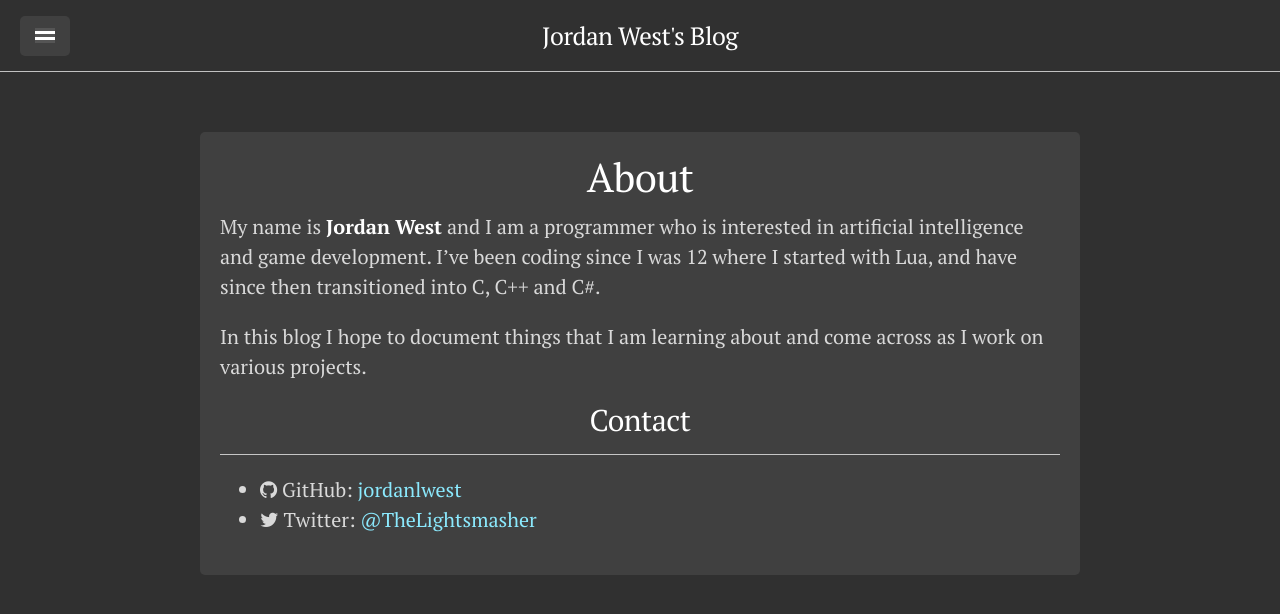
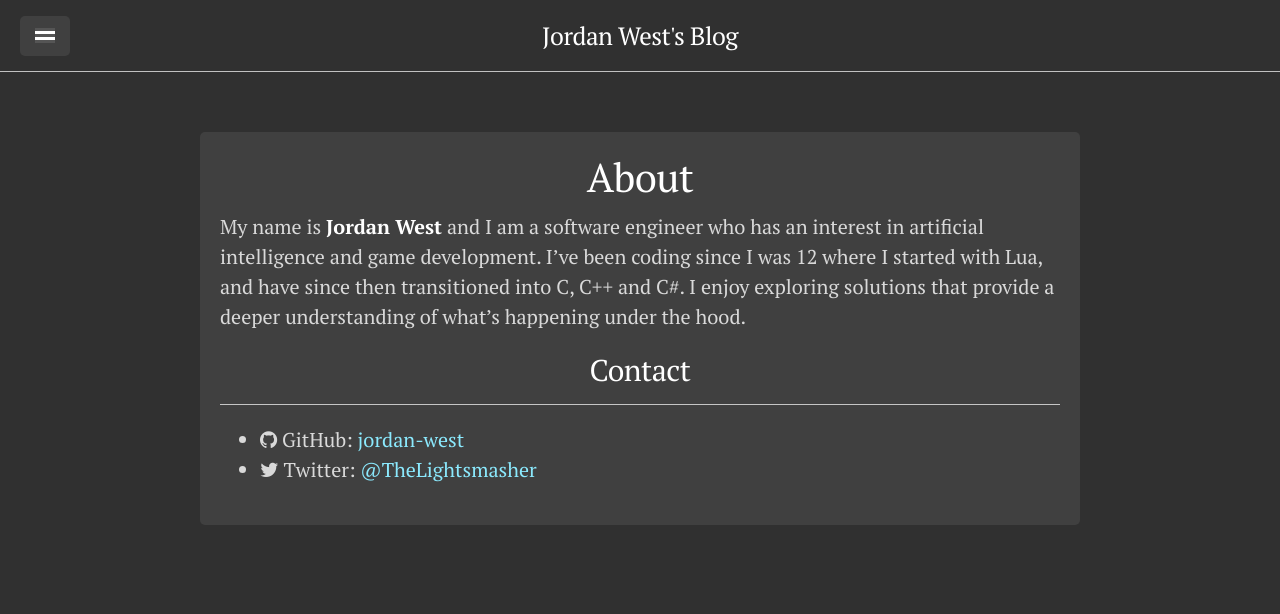
Before and after one commit to jordan-west/jordan-west.github.io, a Jekyll site: the page built from about.md, in a window 1280 px wide. Shown: the top 614 px of the page. Built offline with Jekyll 4.4.1, drawn with Linux system fonts in a browser that asks for light colours.

Commit message:
Updated Github name, removed analytics

```diff
--- a/_config.yml
+++ b/_config.yml
@@ -2,18 +2,16 @@ permalink: pretty
 markdown: kramdown
 
 title: "Jordan West's Blog"
-description: 'Computer Science graduate. Interest in artificial intelligence and how things learn. Avatar art by <a href="http://twitter.com/scribjellyfish">@scribjellyfish</a>'
+description: 'Software Engineer. Interest in artificial intelligence and how things learn. Avatar art by <a href="http://twitter.com/scribjellyfish">@scribjellyfish</a>'
 paginate: 5
 excerpt_separator: '<!--more-->'
 
 author:
   name: Jordan West
-  github: jordanlwest
-  google_analytics_id: UA-110403942-1
-  google_analytics_url: jordanlwest.github.io
+  github: jordan-west
 
 github:
-    repo: https://github.com/jordanlwest/jordanlwest.github.io
+    repo: https://github.com/jordan-west/jordan-west.github.io
 
 version: 1.0.0
 
--- a/_includes/analytics.html
+++ /dev/null
@@ -1,10 +0,0 @@
-<!-- Google Analytics -->
-<script>
-  (function(i,s,o,g,r,a,m){i['GoogleAnalyticsObject']=r;i[r]=i[r]||function(){
-  (i[r].q=i[r].q||[]).push(arguments)},i[r].l=1*new Date();a=s.createElement(o),
-  m=s.getElementsByTagName(o)[0];a.async=1;a.src=g;m.parentNode.insertBefore(a,m)
-  })(window,document,'script','//www.google-analytics.com/analytics.js','ga');
-  ga('create', '{{site.author.google_analytics_id}}', '{{site.author.google_analytics_url}}');
-  ga('send', 'pageview');
-</script>
-<!-- End Google Analytics -->
--- a/about.md
+++ b/about.md
@@ -3,11 +3,9 @@ layout: page
 title: About
 ---
 
-My name is **Jordan West** and I am a programmer who is interested in artificial intelligence and game development. I've been coding since I was 12 where I started with Lua, and have since then transitioned into C, C++ and C#.
-
-In this blog I hope to document things that I am learning about and come across as I work on various projects.
+My name is **Jordan West** and I am a software engineer who has an interest in artificial intelligence and game development. I've been coding since I was 12 where I started with Lua, and have since then transitioned into C, C++ and C#. I enjoy exploring solutions that provide a deeper understanding of what's happening under the hood.
 
 ## Contact ##
 ---
-* <i class="fa fa-github"></i> GitHub: [jordanlwest](https://github.com/jordanlwest)
+* <i class="fa fa-github"></i> GitHub: [jordan-west](https://github.com/jordan-west)
 * <i class="fa fa-twitter"></i> Twitter: [@TheLightsmasher](https://twitter.com/TheLightsmasher)
```
Also changed, not shown: README.md.
